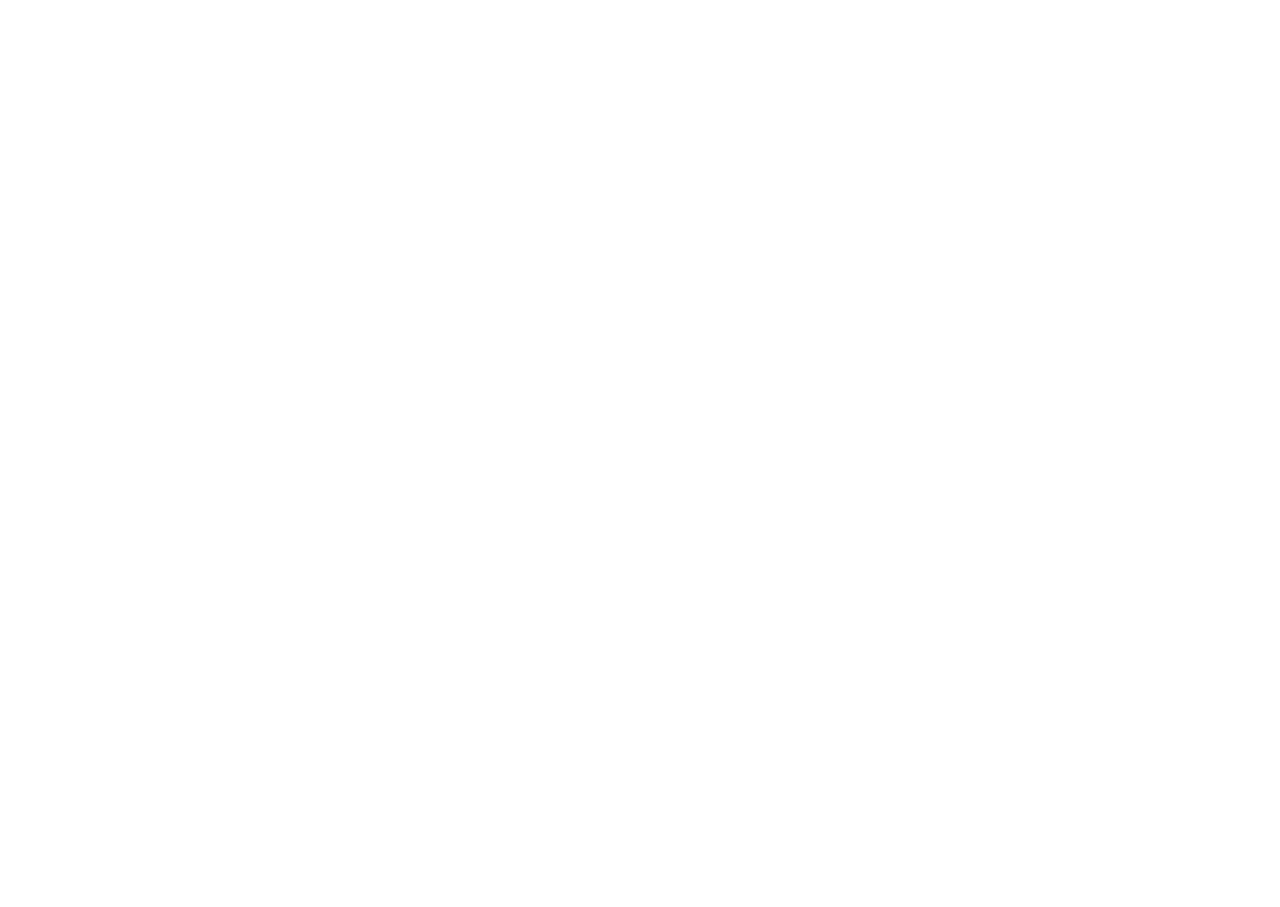
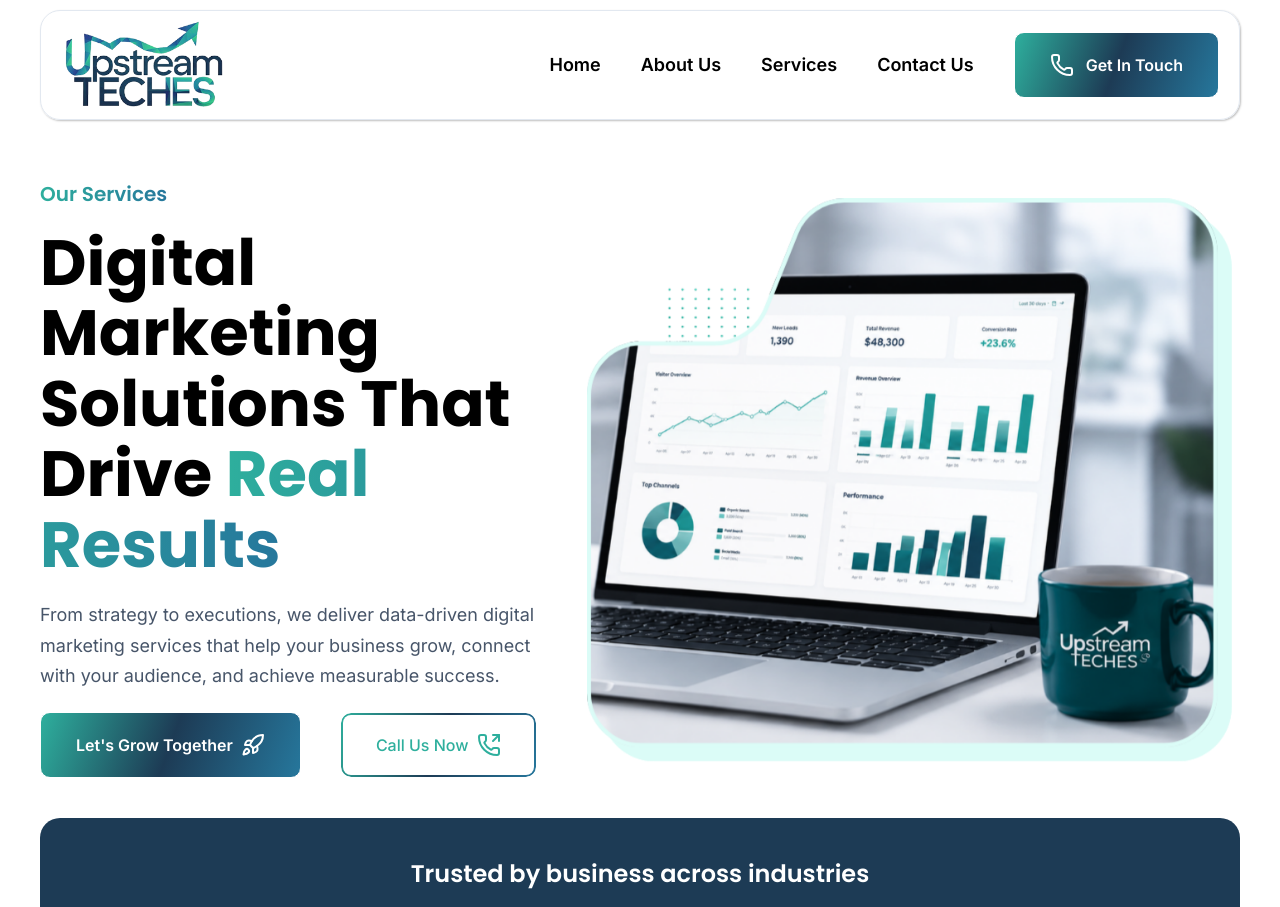
Before and after one commit to mikee-pixel/upstreamteches, a React (Vite) app: page /services in a window 1280 px wide. Before the commit this address had no page. Shown: the top 907 px of the page. Before the commit the page ends 800 px from the top, so only its background shows below. Built offline with nearby package versions, Linux system fonts and the light colour scheme.

Commit message:
Implemented the following: 1. Create the component for Services page. 2. Added Service page to the main header menu. 3. Convert the Client Logo Carousel to reusable component.

```diff
--- a/src/App.jsx
+++ b/src/App.jsx
@@ -1,5 +1,6 @@
 import Homepage from "./pages/Homepage";
 import Aboutpage from "./pages/Aboutpage";
+import OurServices from "./pages/OurServices";
 import { Routes, Route } from "react-router-dom";
 import MainNavigation from "./Navigation/MainNavigation";
 
@@ -22,6 +23,15 @@
               <Aboutpage />
             </>
           }/>
+
+        <Route
+          path="/services"
+          element={
+            <>
+              <OurServices />
+            </>
+          }
+        />
       </Route>
     </Routes>
   );
--- a/src/Navigation/Header.jsx
+++ b/src/Navigation/Header.jsx
@@ -69,7 +69,7 @@
                 <Link to="/about-us">About Us</Link>
               </li>
               <li className="menu-item">
-                <Link to="/">Services</Link>
+                <Link to="/services">Services</Link>
               </li>
               <li className="menu-item">
                 <Link to="/">Contact Us</Link>
--- /dev/null
+++ b/src/components/ui/ClientsLogoCarousel.jsx
@@ -0,0 +1,19 @@
+import SectionLayout from "../sections/SectionLayout";
+import Carousel from "./Carousel";
+import useEntranceAnimation from "../../customhooks/useEntranceAnimation";
+
+
+const ClientLogoCaraousel = () => {
+    const {targetElement, activeAnimation} = useEntranceAnimation()
+
+  return (
+    <SectionLayout class_name="client-logo-carousel">
+      <div className={`row flex flex-col w-full p-10 mt-10 gap-5 ${activeAnimation ? 'fade-in--active' : 'fade-in--disabled'}`} ref={targetElement}>
+        <h5>Trusted by business across industries</h5>
+        <Carousel />
+      </div>
+    </SectionLayout>
+  );
+};
+
+export default ClientLogoCaraousel;
--- a/src/index.css
+++ b/src/index.css
@@ -365,6 +365,18 @@
   }
 }
 
+
+/*Partnership Section*/
+.client-logo-carousel .row {
+  background-color: var(--tertiary-color);
+  border-radius: 20px;
+}
+
+.client-logo-carousel h5 {
+  text-align: center;
+  color: var(--color-white);
+}
+
 /*CAROUSEL COMPONENT*/
 .embla__viewport {
   overflow: hidden;
@@ -691,17 +703,6 @@
     width: 100%;
     text-align: center;
   }
-}
-
-/*Partnership Section*/
-#homepage .partnership .row {
-  background-color: var(--tertiary-color);
-  border-radius: 20px;
-}
-
-#homepage .partnership h5 {
-  text-align: center;
-  color: var(--color-white);
 }
 
 /*Core Services*/
@@ -1611,3 +1612,9 @@
     transform: translate(45%, -10%);
   }
 }
+
+/*OUR SERVICES PAGE*/
+#our-services .hero .col1,
+#our-services .hero .col1 {
+  width: 50%;
+}
--- a/src/pages/Aboutpage.jsx
+++ b/src/pages/Aboutpage.jsx
@@ -30,9 +30,9 @@
   const {targetElement: heroCol2, activeAnimation: heroCol2Animation} = useEntranceAnimation(300);
   const {targetElement: whoWeAreCol1, activeAnimation: whoWeAreCol1Animation} = useEntranceAnimation(100);
   const {targetElement: whoWeAreCol2, activeAnimation: whoWeAreCol2Animation} = useEntranceAnimation(200);
-  const {targetElement: ourValuesRow1, activeAnimation: ourValuesRow1Animation} = useEntranceAnimation(100);
-  const {targetElement: ourValuesRow2Icon1, activeAnimation: ourValuesRow2Icon1Animation} = useEntranceAnimation(200);
-  const {targetElement: ourValuesRow2Icon2, activeAnimation: ourValuesRow2Icon2Animation} = useEntranceAnimation(300);
+  const {targetElement: ourValuesRow1, activeAnimation: ourValuesRow1Animation} = useEntranceAnimation(200);
+  const {targetElement: ourValuesRow2Icon1, activeAnimation: ourValuesRow2Icon1Animation} = useEntranceAnimation(400);
+  const {targetElement: ourValuesRow2Icon2, activeAnimation: ourValuesRow2Icon2Animation} = useEntranceAnimation(600);
   const {targetElement: ourValuesRow2Icon3, activeAnimation: ourValuesRow2Icon3Animation} = useEntranceAnimation(400);
   const {targetElement: marketingBanner, activeAnimation: marketingBannerAnimation} = useEntranceAnimation(100);
 
--- a/src/pages/Homepage.jsx
+++ b/src/pages/Homepage.jsx
@@ -4,7 +4,6 @@
 import ServicesList from "../components/ui/ServicesList";
 import PrimaryLargeButton from "../components/ui/PrimaryLargeButton";
 import BlurbIconLeft from "../components/ui/BlurbIconLeft";
-import Carousel from "../components/ui/Carousel";
 import useEntranceAnimation from "../customhooks/useEntranceAnimation";
 import useAPIrequest from "../customhooks/useAPIrequest";
 import { useEffect, useRef, useState } from "react";
@@ -17,6 +16,7 @@
   ArrowRight,
 } from "lucide-react";
 import useCounter from "../customhooks/useCounter";
+import ClientLogoCaraousel from "../components/ui/ClientsLogoCarousel";
 
 const Homepage = () => {
 
@@ -75,15 +75,7 @@
         </div>
       </SectionLayout>
 
-      <SectionLayout class_name="partnership">
-        <div
-          className={`row flex flex-col w-full p-10 mt-10 gap-5 ${partnershipAnimation ? "fade-up--active" : "fade-up--disabled"}`}
-          ref={partnershipTarget}
-        >
-          <h5>Trusted by business across industries</h5>
-          <Carousel />
-        </div>
-      </SectionLayout>
+      <ClientLogoCaraousel />
 
       <SectionLayout class_name="core-services flex-row">
         <div
--- /dev/null
+++ b/src/pages/OurServices.jsx
@@ -0,0 +1,50 @@
+import SectionLayout from "../components/sections/SectionLayout";
+import PrimaryButton from "../components/ui/PrimaryButton";
+import { Rocket, MoveRight, MoveUpRight, PhoneOutgoing, Phone } from "lucide-react";
+import SecondaryButton from "../components/ui/SecondaryButton";
+import ClientLogoCaraousel from "../components/ui/ClientsLogoCarousel";
+
+const OurServices = () => {
+  return (
+    <div id="our-services">
+      <SectionLayout class_name={"hero"}>
+        <div className="row flex flex-col lg:flex-row justify-between items-center gap-10 pt-45">
+          <div
+            className={`col1 flex flex-col items-center lg:items-start gap-5 `}
+          >
+            <h6 className={`preheading-text gradient-text`}>
+              Our Services
+            </h6>
+            <h1>Digital Marketing Solutions That Drive <span className="gradient-text">Real Results</span></h1>
+            <p>
+              From strategy to executions, we deliver data-driven digital marketing services that help your business grow, connect with your audience, and achieve measurable success.
+            </p>
+            <div
+              className={`container-buttons flex flex-col md:flex-row justify-center lg:justify-start items-center gap-5 md:gap-10`}
+            >
+              <PrimaryButton
+                buttonlabel="Let's Grow Together"
+                icon={<Rocket />}
+              />
+              <SecondaryButton buttonlabel="Call Us Now" icon={<PhoneOutgoing />} />
+            </div>
+          </div>
+          <div className={`col2 flex flex-col items-center`}>
+            <div className="img-container">
+              <img
+                className="hero-banner-image"
+                src="/images/Laptop with data analysis for leads, revenue, and conversation.png"
+                alt="Laptop with data analysis for leads, revenue, and conversation"
+              />
+            </div>
+          </div>
+        </div>
+      </SectionLayout>
+
+      <ClientLogoCaraousel />
+
+    </div>
+  );
+};
+
+export default OurServices;
```
Also changed, not shown: public/images/Laptop with data analysis for leads, revenue, and conversation.png (added).
